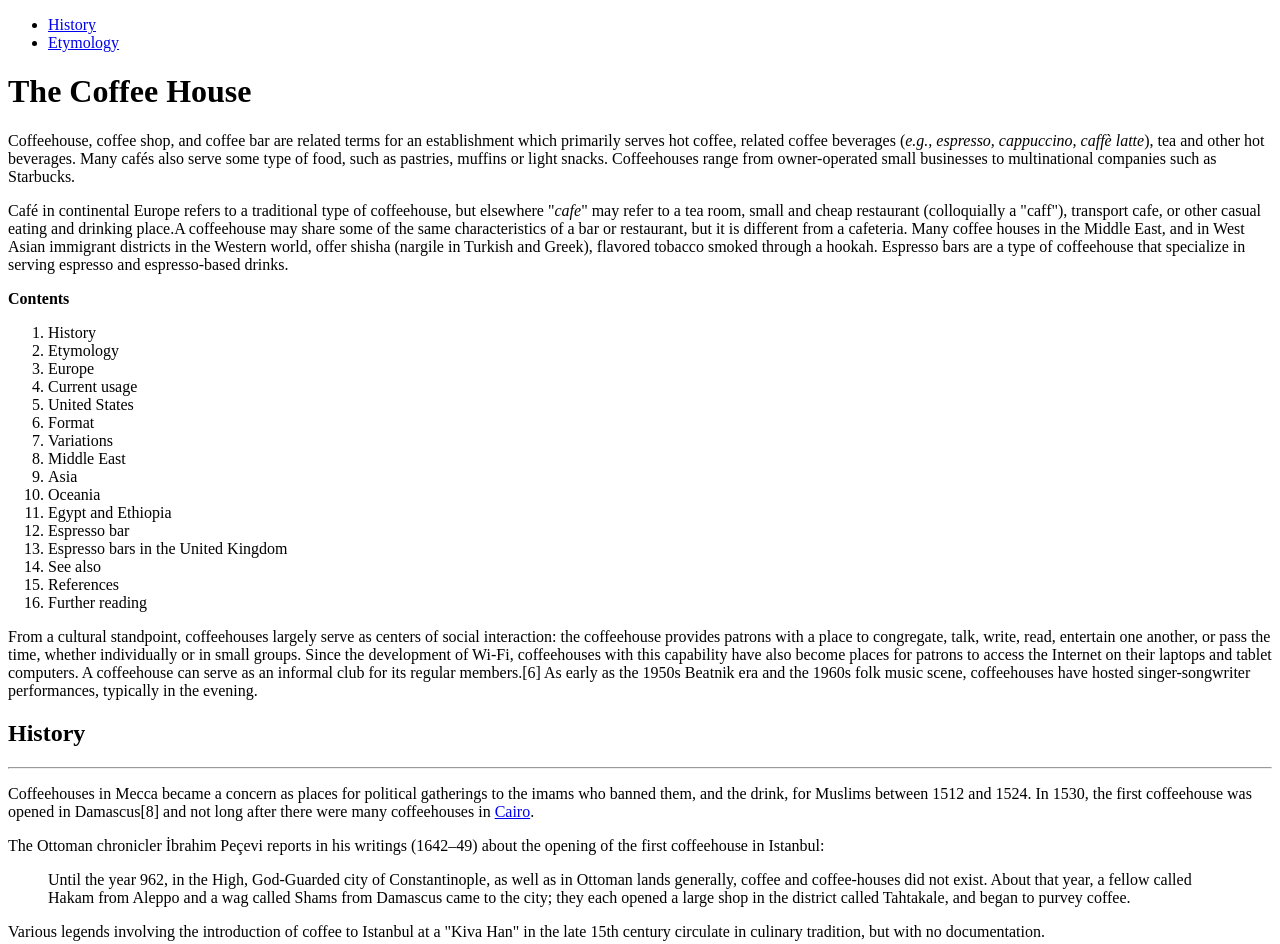
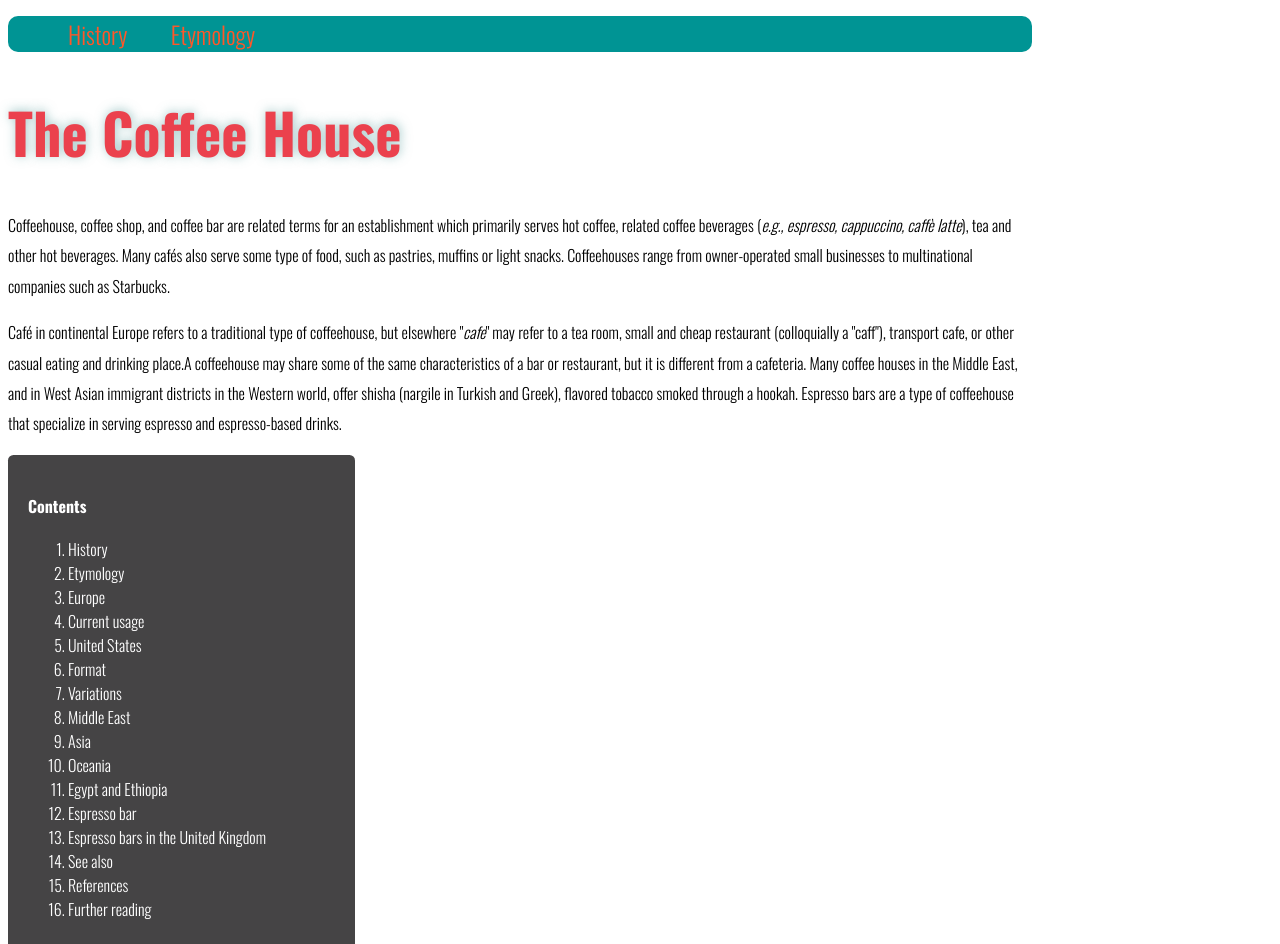
Before and after one commit to NestoLucio/WSD, a plain HTML site: page Assigment-Project-001/index.html in a window 1280 px wide. Shown: the top 944 px of the page. Drawn offline with nearby package versions, Linux system fonts and the light colour scheme.

Commit message:
Pushing to GH-PAGES
Pushing to GH-PAGES

```diff
--- /dev/null
+++ b/Assigment-Project-001/css/styles.css
@@ -0,0 +1,100 @@
+/*-----------MAIN STYLES-----------------*/
+body {
+	font-family: 'Oswald', sans-serif;
+	font-size: 1em;
+	width: 80%;
+}
+h1{
+	color: #EB414D;
+	font-size: 3.5em;
+	text-shadow: 1px -1px 11px rgba(77, 150, 150, 0.52);
+	}
+h2{
+	color: #00585E;
+	font-size: 2.5em;
+}
+h3{
+	color: #454445;
+	font-size: 2em;
+}
+p{
+	line-height: 190%;
+}
+blockquote{
+	font-size: 1em;
+	font-style: italic;
+}
+aside{
+	background-color: #454445;
+	color: #fff;
+	width: 30%;
+	padding: 20px;
+	border-radius: 5.5px;
+}
+figure{
+	width: 20%;
+}
+ul.circle {
+	list-style-type: circle;
+
+}
+/*-----------LINKS- URL'S-----------------*/
+a{
+	color: #009494;
+}
+a:link{
+	color: #FF5729;
+}
+a:visited{
+
+}
+a:hover{
+	color: #FF5729;
+
+}
+a:active{
+
+}
+/*-----------FOOTER STYLES-----------------*/
+header{
+	background: #009494;
+	color: #fff;
+	width: 100%;
+	border-radius: 10px;
+
+}
+header a{
+	color: #fff;
+	text-decoration: none;
+}
+header a:visited{
+	color: #FFF;
+	text-decoration: none;
+}
+header a:hover{
+	color: #FF5729;
+}
+
+header ul li {
+	font-size: 1.5em;
+	display: inline;
+  	vertical-align: middle;
+  	padding: 20px;
+
+}
+
+/*-----------FOOTER STYLES-----------------*/
+
+footer{
+	background: #009494;
+	color: #fff;
+	padding: 30px;
+	width: 100%;
+	margin: 50px;
+}
+footer a{
+	color: #fff;
+}
+footer a:visited{
+	color: #FF5729;
+}
--- a/Assigment-Project-001/index.html
+++ b/Assigment-Project-001/index.html
@@ -3,6 +3,8 @@
 	<head>
 		<meta charset="utf-8">
 		<title>The Coffee House</title>
+		<link href="css/styles.css" rel="stylesheet"/>
+		<link href='https://fonts.googleapis.com/css?family=Oswald:300,700' rel='stylesheet' type='text/css'/>
 	</head>
 	<body>
 		<header>
@@ -92,7 +94,7 @@
 			<p>The most common English spelling, café, is the French, Portuguese and Spanish spelling, and was adopted by English-speaking countries in the late 19th century. As English generally makes little use of diacritical marks, anglicisation includes a tendency to omit them and to place the onus on the readers to remember how it is pronounced, without being given the accents. Thus the spelling cafe has become very common in English-language usage throughout the world, especially for the less formal, i.e. "greasy spoon" variety (although orthographic prescriptivists often disapprove of it). The Italian spelling, caffè, is also sometimes used in English. In southern England, especially around London in the 1950s, the French pronunciation was often facetiously altered to and spelt caff. <abbr title="Doctor. Coffee">Dc.C</abbr></p>
 			<!--HTML CODE Valadation completed **Document checking completed. No errors or warnings to show.** (Everything Obove this comment) Validation-001-->
 			<strong>See also</strong>
-			<ul>
+			<ul class="cirlce">
 				<li>Café Mélange, Vienna</li>
 				<li>Coffee service</li>
 				<li>English coffeehouses in the seventeenth and eighteenth centuries</li>
```
Also changed, not shown: 2 other files.
